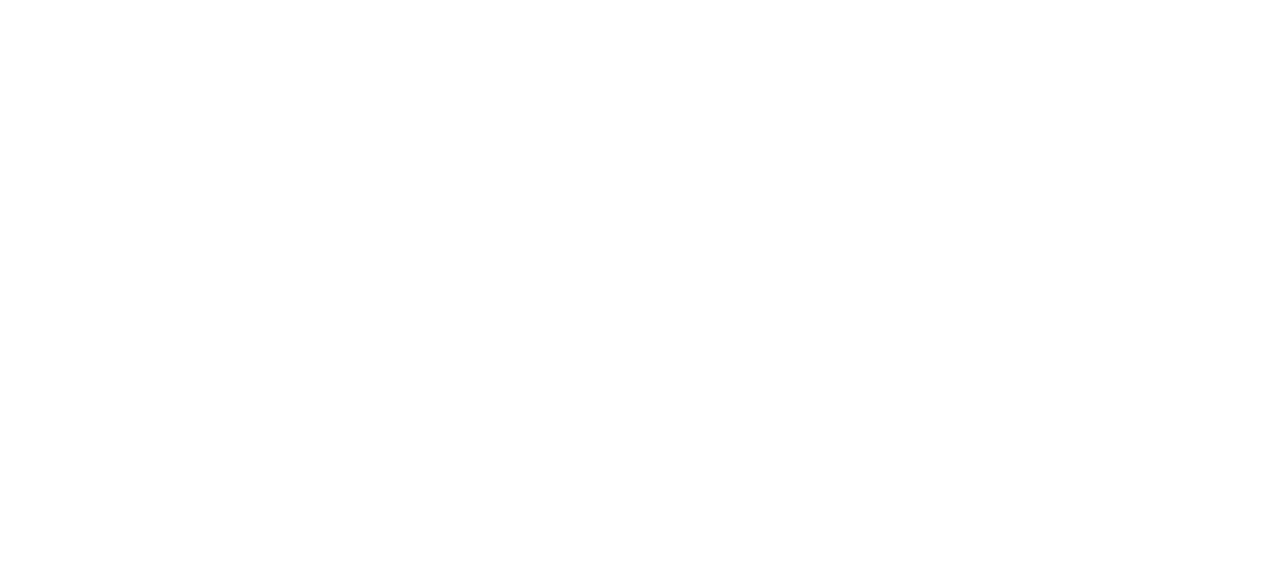
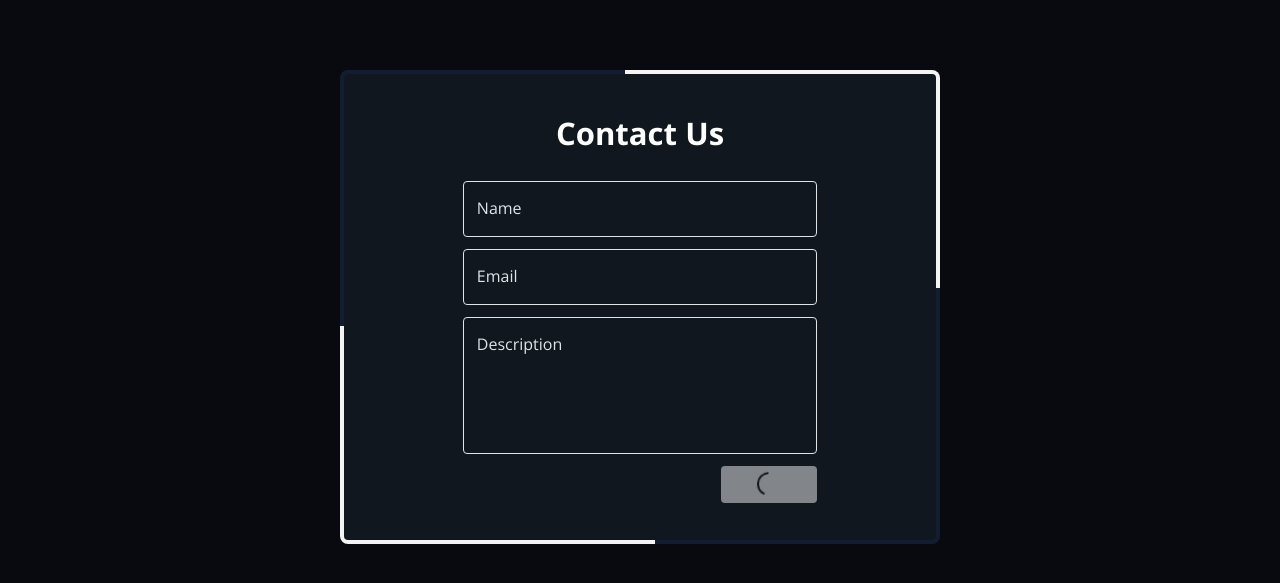
Before and after one commit to CodeIA-pro/codeia-web, a React (Vite) app: page /pricing in a window 1280 px wide. Shown: the part 1941-2524 px from the top of the page. Before the commit the page ends 1884 px from the top, so only its background shows below. Built offline with nearby package versions, Linux system fonts and the light colour scheme; no server answers.

Commit message:
refactor: contact us

```diff
--- a/src/common/NavBar/NarBar.tsx
+++ b/src/common/NavBar/NarBar.tsx
@@ -56,7 +56,7 @@
                                 { !user ?
                                     <Fragment>
                                         <Typography onClick={() => navigate('/#feature')} fontSize="1em" fontWeight="300" style={{cursor: 'pointer', padding:'0em 2em'}}> Features </Typography>
-                                        <Typography onClick={() => navigate('/pricing')} fontSize="1em" fontWeight="300" style={{cursor: 'pointer', padding:'0em 2em'}}> Plans </Typography>
+                                        <Typography onClick={() => navigate('/pricing/#plans')} fontSize="1em" fontWeight="300" style={{cursor: 'pointer', padding:'0em 2em'}}> Plans </Typography>
                                     </Fragment>
                                     : <div></div>
                                 }
--- /dev/null
+++ b/src/components/Plan/ContactUs.tsx
@@ -0,0 +1,166 @@
+
+import { Box, Button, CircularProgress, TextField } from "@mui/material";
+import { BasicFrame } from "../../common/Frame/BasicFrame";
+import { useEffect, useState } from "react";
+import { validateEmail } from "../../utils/filtered";
+import { Comments } from "../../interfaces/comment/comment.interface";
+import { useComments, useCreateCommets } from "../../queries/useComment";
+
+
+const ContactUs: React.FC = () => {
+    const {isLoading: loadComments, data: commets} = useComments();
+    const {mutate, isLoading, reset, data} = useCreateCommets();
+    const [name, setName] = useState<string>('');
+    const [email, setEmail] = useState<string>('');
+    const [description, setDescription] = useState<string>('');
+
+    useEffect(() => {
+        if (data) {
+            reset();
+        }
+    }, [data, isLoading, reset])
+
+    const validate = name !== '' && email !== ''&& !validateEmail(email) && description !== '';
+
+    const handleSave = () => {
+        const type_id = commets?.filter((item: Comments) => item.description === 'Other')[0];
+        const info = email +' / '+ name + ', ' + description;
+        if (validate && type_id) mutate({type_id: type_id?.id, title:'Contact Us', description: info});
+        setName('');
+        setEmail('');
+        setDescription('');
+      };
+
+
+
+    return (
+        <BasicFrame className="min-h-screen w-full" id="contact-us">
+            <BasicFrame className="flex-col contactUs" style={{padding:'2em 6.5em' ,width:'600px', minHeight:'450px', backgroundColor:'#111623', borderRadius:'.5rem'}}>
+                <span style={{fontSize:'1.7em', fontWeight:'700'}} className="text-white">Contact Us</span>
+                <BasicFrame className='mb-3 w-full mt-6'>
+                        <TextField
+                            type="text"
+                            inputProps={{style: {fontSize: 16}}} // font size of input text
+                            fullWidth
+                            className='input'
+                            label="Name"
+                            onChange={(e) => setName(e.target.value)}
+                            sx={{
+                                '& .MuiFormLabel-root': {
+                                    '&.Mui-focused': { color: '#E0E3E7' },
+                                    color: '#E0E3E7', // Cambiar el color del label
+                                },
+                                '& .MuiOutlinedInput-root': {
+                                    '& fieldset': {
+                                        borderColor: '#E0E3E7', // Cambiar el color del borde
+                                        color: '#E0E3E7'
+                                    },
+                                    '&:hover fieldset': {
+                                        borderColor: '#E0E3E7', // Cambiar el color del borde al hacer hover
+                                    },
+                                    '&.Mui-focused fieldset': {
+                                        borderColor: '#E0E3E7', // Cambiar el color del borde al enfocar
+                                    },
+                                    color: '#E0E3E7'
+                                },
+                              }}
+                        />
+                    </BasicFrame>
+
+                    <BasicFrame className='mb-3 w-full'>
+                        <TextField
+                            type="email"
+                            inputProps={{style: {fontSize: 16}}} // font size of input text
+                            fullWidth
+                            className='input'
+                            label="Email"
+                            onChange={(e) => setEmail(e.target.value)}
+                            sx={{
+                                '& .MuiFormLabel-root': {
+                                    '&.Mui-focused': { color: '#E0E3E7' },
+                                    color: '#E0E3E7', // Cambiar el color del label
+                                },
+                                '& .MuiOutlinedInput-root': {
+                                    '& fieldset': {
+                                        borderColor: '#E0E3E7', // Cambiar el color del borde
+                                        color: '#E0E3E7'
+                                    },
+                                    '&:hover fieldset': {
+                                        borderColor: '#E0E3E7', // Cambiar el color del borde al hacer hover
+                                    },
+                                    '&.Mui-focused fieldset': {
+                                        borderColor: '#E0E3E7', // Cambiar el color del borde al enfocar
+                                    },
+                                    color: '#E0E3E7'
+                                },
+                              }}
+                        />
+                    </BasicFrame>
+
+                    <BasicFrame className="mb-3 w-full">
+                        <TextField
+                            type="text"
+                            inputProps={{style: {fontSize: 16, fontWeight:'500'}}} // font size of input text
+                            fullWidth
+                            className='input'
+                            label="Description"
+                            multiline
+                            rows={4}
+                            variant="outlined"
+                            onChange={(e) => setDescription(e.target.value)}
+                            sx={{
+                                '& .MuiFormLabel-root': {
+                                    '&.Mui-focused': { color: '#E0E3E7' },
+                                    color: '#E0E3E7', // Cambiar el color del label
+                                },
+                                '& .MuiOutlinedInput-root': {
+                                    '& fieldset': {
+                                        borderColor: '#E0E3E7', // Cambiar el color del borde
+                                        color: '#E0E3E7'
+                                    },
+                                    '&:hover fieldset': {
+                                        borderColor: '#E0E3E7', // Cambiar el color del borde al hacer hover
+                                    },
+                                    '&.Mui-focused fieldset': {
+                                        borderColor: '#E0E3E7', // Cambiar el color del borde al enfocar
+                                    },
+                                    color: '#E0E3E7'
+                                },
+                              }}
+                        />
+                    </BasicFrame>
+                    <BasicFrame isCentered={false} className="w-full justify-end items-center">
+
+                        <Button
+                            disabled={!validate}
+                            variant="contained"
+                            onClick={()=> {handleSave()}}
+
+                            sx={{
+                                opacity: !validate ? 0.5 : 1, // Reduce la opacidad cuando no está seleccionado
+                                '&:disabled': {
+                                backgroundColor: 'grey', // Cambia el color de fondo cuando está deshabilitado
+                                },
+                            }}
+                            style={{backgroundColor:'#f4f4f4', fontWeight:'500', color:'#10171e', fontSize:'0.8em', padding:'0.4em 2em',}}>
+                                <Box sx={{ position: 'relative', display: 'flex', alignItems: 'center', justifyContent: 'center' }}>
+                                    {(loadComments || isLoading) && (
+                                        <CircularProgress
+                                            size={24}
+                                            sx={{ color: '#10171e', position: 'absolute' }}
+                                        />
+                                    )}
+                                    <span style={{ visibility: (loadComments || isLoading) ? 'hidden' : 'visible' }}>Send</span>
+                                </Box>
+                        </Button>
+                    </BasicFrame>
+            </BasicFrame>
+        </BasicFrame>
+    );
+};
+
+export default ContactUs;
+
+/*
+visibility: loading ? 'hidden' : 'visible'
+*/
--- a/src/components/Plan/PlanItem.tsx
+++ b/src/components/Plan/PlanItem.tsx
@@ -2,6 +2,7 @@
 import { BasicFrame } from "../../common/Frame/BasicFrame";
 import CheckCircleIcon from '@mui/icons-material/CheckCircle';
 import { PlanItems } from "../../interfaces/plan/plan-item.interface";
+import { useNavigate } from "react-router-dom";
 
 interface PlansProps {
     style?: React.CSSProperties;
@@ -10,6 +11,7 @@
 }
 
 const PlanItem: React.FC<PlansProps> = ({style, className, data}) => {
+    const navigate = useNavigate();
     return (
             <Card className={`flex items-start justify-between flex-col ${className ? className || '' : ''}`}
                 sx={{
@@ -38,7 +40,7 @@
                         <span style={{fontSize:'0.9em', fontWeight:'300'}} className="text-white ml-2">{data.plan_description_three}</span>
                     </BasicFrame>
                 </BasicFrame>
-                <Button variant="contained" className="w-full" style={{backgroundColor: `${data.color}`, color: '#F5F5DC', padding: '0.5em 1.5em', textTransform: 'none', borderRadius:'.5rem'}}>
+                <Button onClick={() => (navigate(`${data.link}/${data.feature} `))} variant="contained" className="w-full" style={{backgroundColor: `${data.color}`, color: '#F5F5DC', padding: '0.5em 1.5em', textTransform: 'none', borderRadius:'.5rem'}}>
                     {data.button_title}
                 </Button>
             </Card>
--- a/src/index.css
+++ b/src/index.css
@@ -49,6 +49,16 @@
     --border-size: 0.3rem;
     border: var(--border-size) dotted transparent;
     background-image: linear-gradient(to right, #00ccff, #d500f9), conic-gradient(from var(--angle), #00ccff 0deg 90deg, #00ccff 90deg 180deg, #d500f9 180deg 270deg, #d500f9 270deg 360deg);
+    background-origin: border-box;
+    background-clip: padding-box, border-box;
+  }
+
+  .contactUs {
+    background-color: #fff;
+    border-radius: 16px;
+    --border-size: 0.3rem;
+    border: var(--border-size) dotted transparent;
+    background-image: linear-gradient(to right, #10171e, #10171e),  conic-gradient(from var(--angle), #f4f4f4  0deg 90deg, #131d32 90deg 180deg, #f4f4f4 180deg 270deg, #131d32 270deg 360deg);
     background-origin: border-box;
     background-clip: padding-box, border-box;
   }
@@ -117,7 +127,8 @@
     }
 
     .cardBasic,
-    .cardPricing {
+    .cardPricing,
+    .contactUs {
       animation: rotate 4s linear infinite, opacityChange 3s infinite alternate;
     }
 
@@ -148,12 +159,10 @@
   .enterprices {
     background: -webkit-linear-gradient(to right, #00ccff, #d500f9);
     background: linear-gradient(to right, #00ccff, #d500f9);
-    -webkit-background-clip: text; /* Esto asegura que el gradiente se aplique dentro del texto */
-    background-clip: text; /* Esto asegura que el gradiente se aplique dentro del texto */
-    color: transparent; /* Esto hace que el texto sea transparente */
+    -webkit-background-clip: text;
+    background-clip: text;
+    color: transparent;
   }
-
-
 
   @media (max-width: 1500px) {
     .cardWithAnimatedBorderTwo,
--- a/src/interfaces/plan/plan-item.interface.ts
+++ b/src/interfaces/plan/plan-item.interface.ts
@@ -8,6 +8,8 @@
     plan_description_three: string;
     button_title: string;
     color: string;
+    link: string;
+    feature: string;
     className: string;
 }
 
--- a/src/pages/plan/PlanView.tsx
+++ b/src/pages/plan/PlanView.tsx
@@ -7,10 +7,22 @@
 import PlansFeatures from "../../utils/feature_plans.utilis";
 import PlanFeatureItem from "../../components/Plan/PlanFeatureItem";
 import { Fragment } from "react/jsx-runtime";
+import ContactUs from "../../components/Plan/ContactUs";
+import { useLocation } from "react-router-dom";
+import { useEffect } from "react";
 
 const PlanView: React.FC= () => {
+    const location = useLocation();
+    useEffect(() => {
+        const seccion = location.hash.replace('#', '');
+        if (seccion) {
+          const elemento = document.getElementById(seccion);
+          if (elemento) elemento.scrollIntoView({ behavior: 'smooth' });
+        }
+      }, [location]);
+
     return (
-        <GenericFrame className="flex-col" style={{backgroundColor: '#080a0f'}}>
+        <GenericFrame className="flex-col" style={{backgroundColor: '#080a0f'}} id={'plans'}>
             <BasicFrame className="flex-col mt-20">
                 <Typography className="font-bol text-white" style={{fontWeight: '700', fontSize:'1.7em'}}>Plans</Typography>
                 <Typography className="font-bol text-white" style={{fontWeight: '300', fontSize:'0.8em', paddingTop:'0.8em'}}>Choose the plan that suites your team</Typography>
@@ -33,6 +45,7 @@
                     }
                 </BasicFrame>
             </BasicFrame>
+            <ContactUs/>
         </GenericFrame>
     );
 };
--- a/src/utils/plans.utilis.ts
+++ b/src/utils/plans.utilis.ts
@@ -9,6 +9,8 @@
         plan_description_three: 'Up to 3 guide versions',
         button_title: 'Start Free Trial',
         color: '#5a7fe7',
+        link: '/register',
+        feature: '',
         className: ''
     },
     {
@@ -21,6 +23,8 @@
         plan_description_three: 'Up to 10 guide versions',
         button_title: 'Start CodeIA Pro',
         color: '#5a7fe7',
+        link: '/pricing',
+        feature: '#contact-us',
         className: 'cardWithAnimatedBorder'
     },
     {
@@ -33,6 +37,8 @@
         plan_description_three: 'Unlimited guide versions',
         button_title: 'Start CodeIA Infinity',
         color: '#6a66fc',
+        link: '/pricing',
+        feature: '#contact-us',
         className: 'cardPricing'
     }
 ]
```
